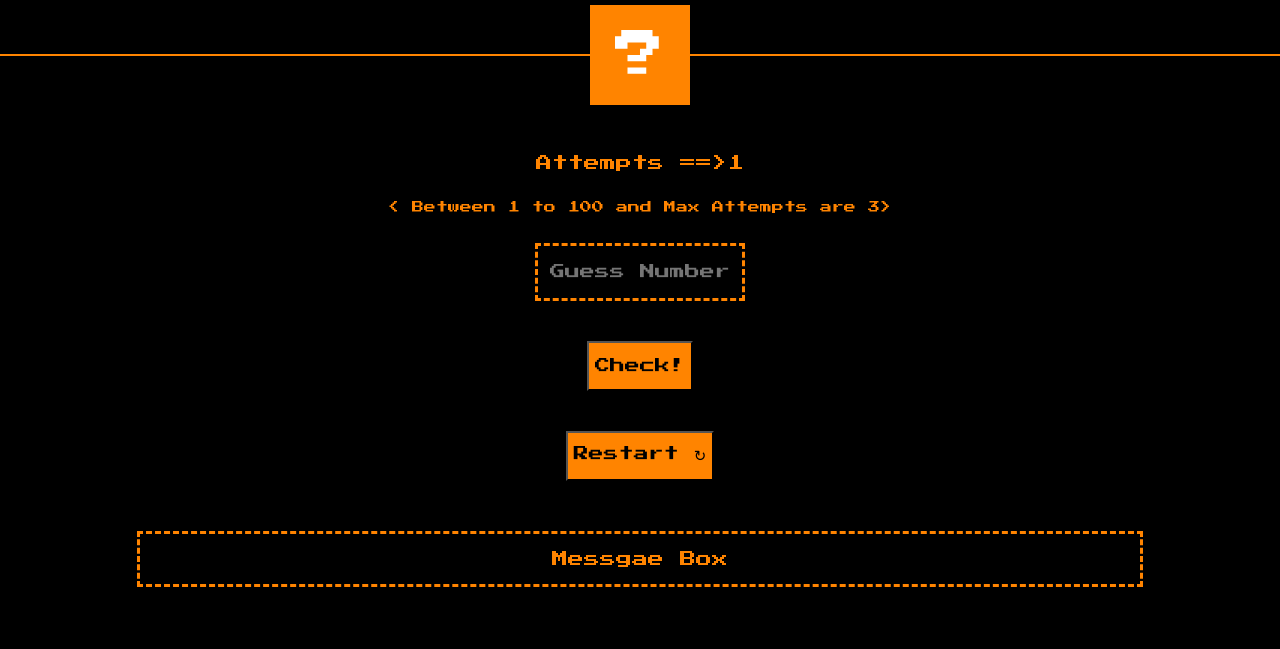
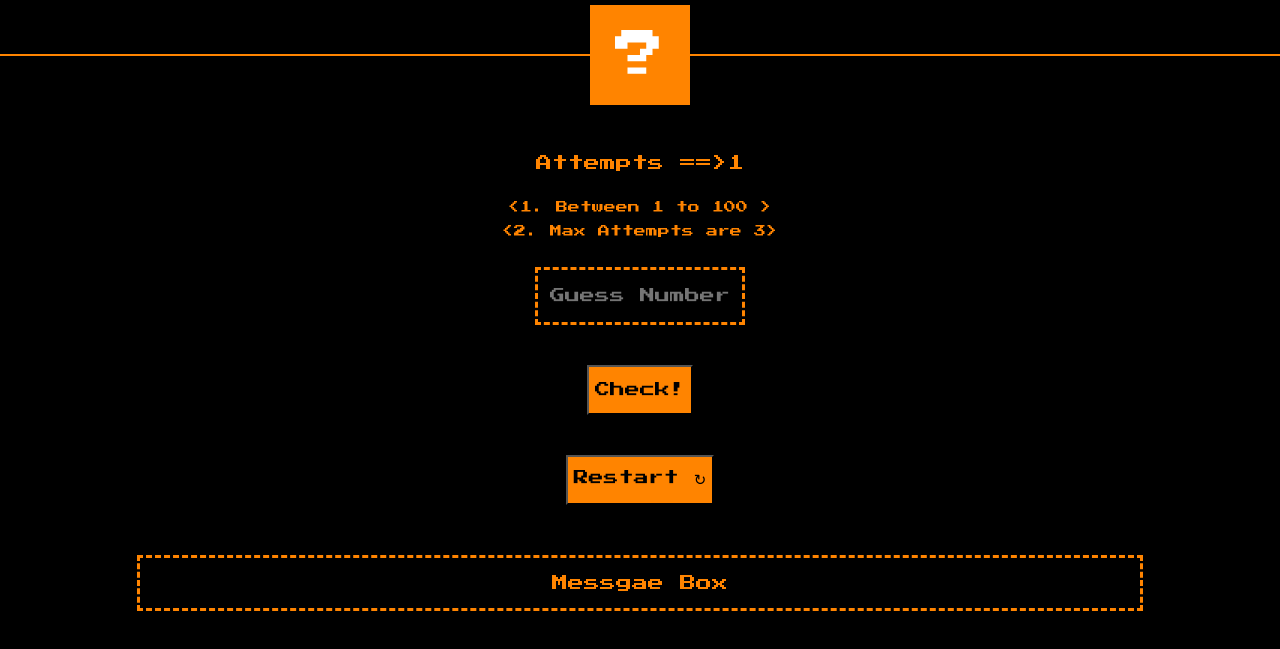
Before and after one commit to siddharth-prajapat/Number.Guessing.Game, a plain HTML site: page index.html in a window 1280 px wide. Shown: the part 89-738 px from the top of the page. Drawn offline with Linux system fonts and the light colour scheme.

Commit message:
rull r lines add ki or 2 br tag use kiye in html

```diff
--- a/index.html
+++ b/index.html
@@ -18,7 +18,8 @@
   <div id="box">?</div>
   <span id="attemptsdisplay"> <span>Attempts ==></span>1</span>
   <p id="rul">
-    < Between 1 to 100 and Max Attempts are 3>
+    <1. Between 1 to 100 > <br><br>
+     <2.  Max Attempts are 3></Between>
   </p>
   <input type="text" id="guess" placeholder="Guess Number">
   <div>
```
